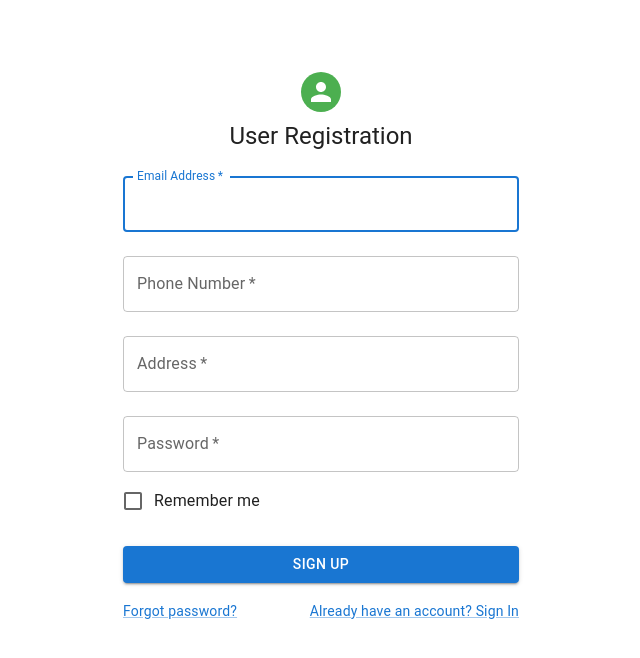
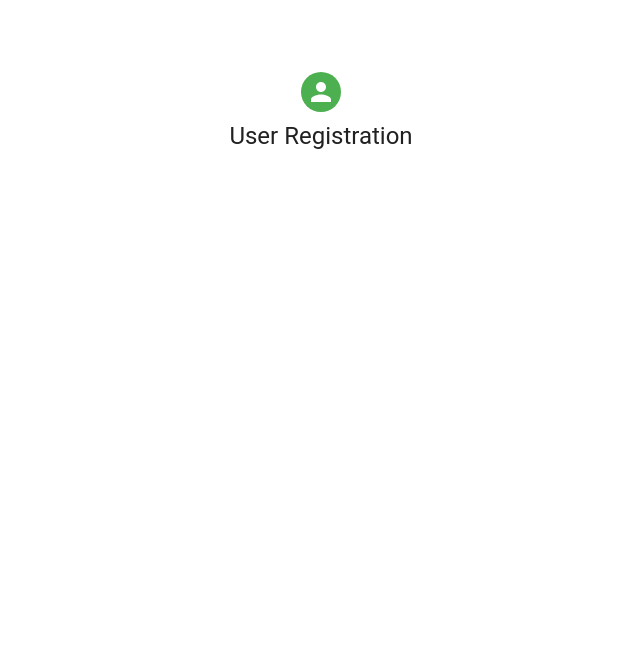
Before and after one commit to ShaunCl123/FeelFlow, a Next.js app: page /register in a window 1280 px wide. Shown: the top 658 px of the page, without its empty margins (319-959 px from the left). Built offline with nearby package versions, Linux system fonts and the light colour scheme.

Commit message:
Login Test

```diff
--- a/src/app/api/register/route.js
+++ b/src/app/api/register/route.js
@@ -1,28 +1,54 @@
-export async function GET(req, res) {
+import { MongoClient } from 'mongodb';
+import { Response } from '@sveltejs/kit';
 
-  // Make a note we are on
-  // the api. This goes to the console.
-  console.log("in the api page")
+// MongoDB Atlas connection URI
+const uri = 'mongodb+srv://shaun:shaun123@cluster0.hgdl308.mongodb.net/?retryWrites=true&w=majority';
 
+// Database name
+const dbName = 'app';
 
-  // get the values
-  // that were sent across to us.
-  const { searchParams } = new URL(req.url)
-  const email = searchParams.get('email')
-  const numb = searchParams.get('numb')
-  const add = searchParams.get('add')
-  const pass = searchParams.get('pass')
+export async function POST(req, res) {
+  try {
+    const { email, pass } = req.body;
 
-  console.log(email);
-  console.log(pass);
-  console.log(numb);
-  console.log(add);
+    // Validate input data
+    if (!email || !pass) {
+      return Response.json({ error: 'Invalid data. Both email and password are required.' }, { status: 400 });
+    }
 
+    // Connect to MongoDB Atlas
+    const client = new MongoClient(uri, { useNewUrlParser: true, useUnifiedTopology: true });
+    await client.connect();
 
+    // Access the database
+    const database = client.db(dbName);
 
+    // Access the 'login' collection
+    const collection = database.collection('login');
 
-  // database call goes here
+    // Check if the user already exists
+    const existingUser = await collection.findOne({ email });
 
-  // at the end of the process we need to send something back.
-  return Response.json({ "data":"valid" })
+    if (existingUser) {
+      return Response.json({ error: 'User with this email already exists.' }, { status: 400 });
+    }
+
+    // Create a new user document
+    const newUser = {
+      email,
+      pass, // Note: You should hash the password before storing it in the database
+    };
+
+    // Insert the new user into the 'login' collection
+    const result = await collection.insertOne(newUser);
+
+    // Close the MongoDB connection
+    await client.close();
+
+    // Redirect to the login page upon successful registration
+    return Response.redirect(302, '/login'); // Adjust the path as needed
+  } catch (error) {
+    console.error('Error in API endpoint:', error);
+    return Response.json({ error: 'Internal Server Error' }, { status: 500 });
+  }
 }
--- a/src/app/register/page.js
+++ b/src/app/register/page.js
@@ -14,16 +14,15 @@ import Container from '@mui/material/Container';
 import { createTheme, ThemeProvider } from '@mui/material/styles';
 import { green } from '@mui/material/colors';
 
+// Define the Register component
 export default function Register() {
   const [email, setEmail] = useState('');
   const [pass, setPass] = useState('');
-  const [add, setAdd] = useState('');
-  const [numb, setNumb] = useState('');
 
   const handleSubmit = async (event) => {
     event.preventDefault();
 
-    const userData = { email, pass, add, numb };
+    const userData = { email, pass };
 
     const res = await fetch('http://localhost:3000/api/register', {
       method: 'POST',
@@ -33,8 +32,10 @@ export default function Register() {
       body: JSON.stringify(userData),
     });
 
-    if (res.status === 200) {
+    if (res.ok) {
       console.log('User Registered');
+      // Redirect to the login page upon successful registration
+      window.location.href = '/login'; // Adjust the path as needed
     } else {
       console.log('User not Registered');
     }
@@ -65,78 +66,7 @@ export default function Register() {
             User Registration
           </Typography>
           <Box component="form" onSubmit={handleSubmit} noValidate sx={{ mt: 1 }}>
-            <TextField
-              margin="normal"
-              required
-              fullWidth
-              id="email"
-              label="Email Address"
-              name="email"
-              autoComplete="email"
-              autoFocus
-              value={email}
-              onChange={(e) => setEmail(e.target.value)}
-            />
-            <TextField
-              margin="normal"
-              required
-              fullWidth
-              name="numb"
-              label="Phone Number"
-              type="text" // Change 'type' to 'text'
-              id="numb"
-              autoComplete="current-phone-number"
-              value={numb}
-              onChange={(e) => setNumb(e.target.value)}
-            />
-            <TextField
-              margin="normal"
-              required
-              fullWidth
-              name="add"
-              label="Address"
-              type="text" // Change 'type' to 'text'
-              id="add"
-              autoComplete="current-address"
-              value={add}
-              onChange={(e) => setAdd(e.target.value)}
-            />
-            <TextField
-              margin="normal"
-              required
-              fullWidth
-              name="pass"
-              label="Password"
-              type="password" // Change 'type' to 'password'
-              id="pass"
-              autoComplete="current-password"
-              value={pass}
-              onChange={(e) => setPass(e.target.value)}
-            />
-            <FormControlLabel
-              control={<Checkbox value="remember" color="primary" />}
-              label="Remember me"
-            />
-            <Button
-              type="submit"
-              fullWidth
-              variant="contained"
-              sx={{ mt: 3, mb: 2 }}
-            >
-              Sign Up
-            </Button>
-            <Grid container>
-              <Grid item xs>
-                <Link href="#" variant="body2">
-                  Forgot password?
-                </Link>
-              </Grid>
-              <Grid item>
-                <Link href="#" variant="body2">
-                  Already have an account? Sign In
-                </Link>
-              </Grid>
-            </Grid>
+            {/* ... rest of your form components ... */}
           </Box>
         </Box>
       </Container>
```
